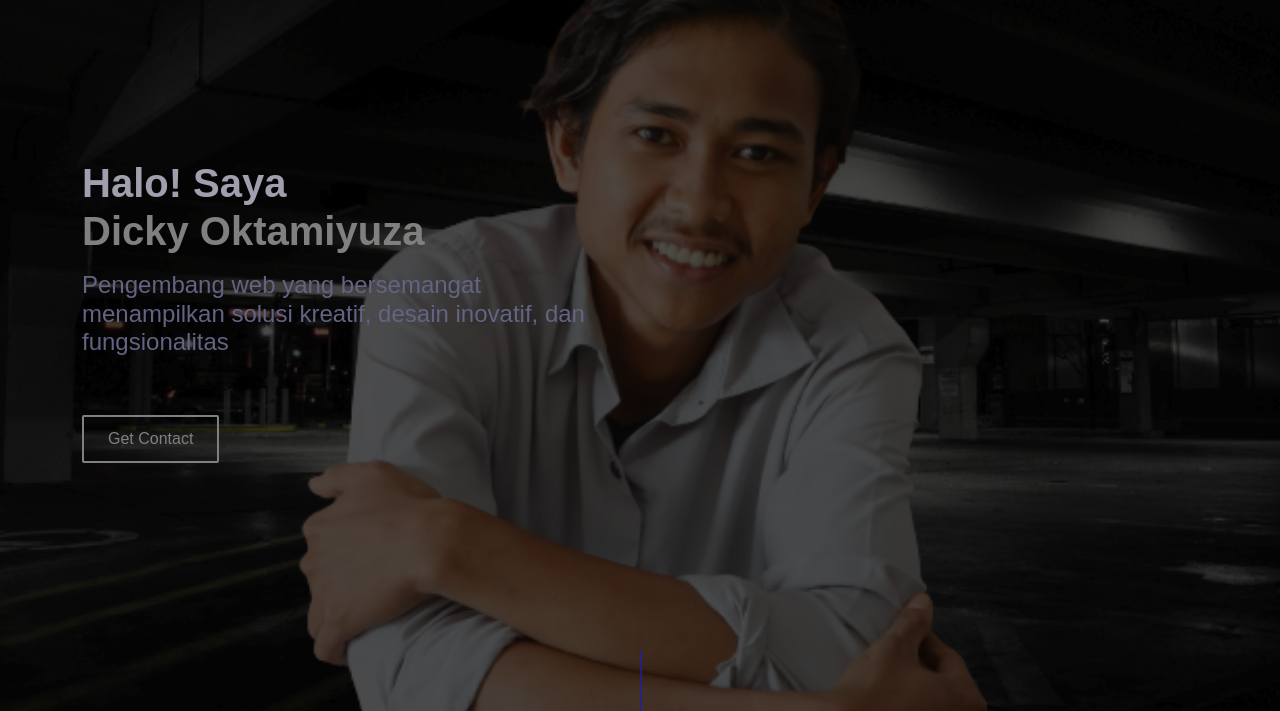
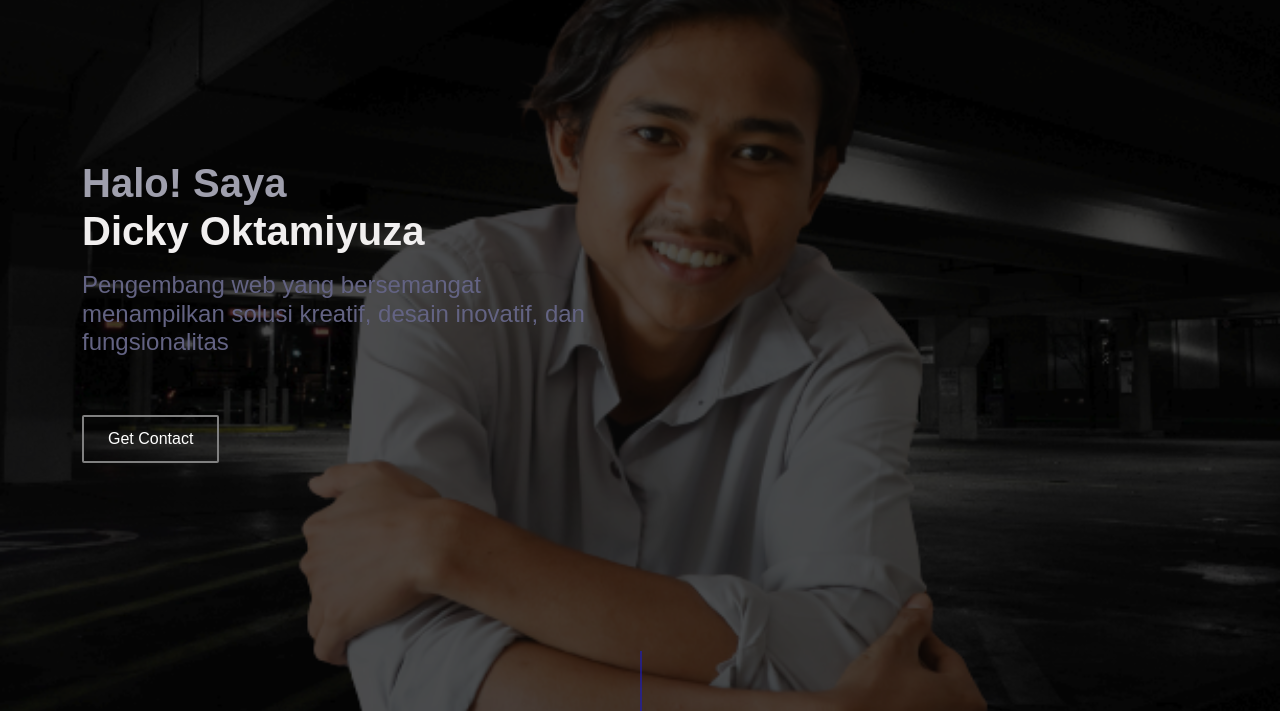
Before and after one commit to dickyoktamiyuza/dicky.github.io, a plain HTML site: page index.html in a window 1280 px wide. In both pictures the pointer is over the link "Get Contact". Shown: the part 89-800 px from the top of the page. Drawn offline with nearby package versions, Linux system fonts and the light colour scheme; some packages are replaced by stand-ins of ours; a script that the page names is missing; a web font is replaced by a local one.

Commit message:
update css

```diff
--- a/stylee.css
+++ b/stylee.css
@@ -152,7 +152,7 @@ img {
 
 /* button */
 .text-brand {
-  color: gray;
+  color: rgb(241, 239, 239);
 }
 .btn {
   padding: 10px 24px;
@@ -171,7 +171,7 @@ img {
 }
 .btn-brand:hover {
   background-color: transparent;
-  color: gray;
+  color: white;
   border-color: gray;
 }
 .btn-brand:focus {
```
